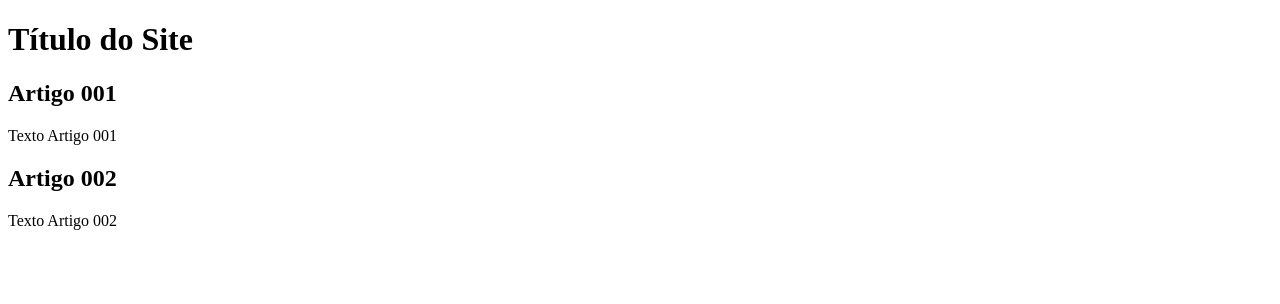
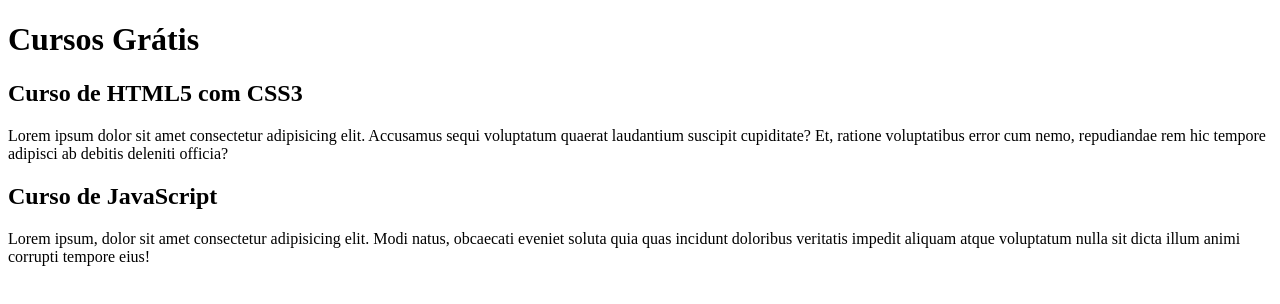
Before and after one commit to guilhermedevel/projeto-site, a plain HTML site: page index.html in a window 1280 px wide. Drawn offline with Linux system fonts and the light colour scheme.

Commit message:
comecei a escrever o conteúdo

```diff
--- a/index.html
+++ b/index.html
@@ -9,15 +9,15 @@
 <body>
     <main>
         <header>
-            <h1>Título do Site</h1>
+            <h1>Cursos Grátis</h1>
         </header>
         <article>
-            <h2>Artigo 001</h2>
-            <p>Texto Artigo 001</p>
+            <h2>Curso de HTML5 com CSS3</h2>
+            <p>Lorem ipsum dolor sit amet consectetur adipisicing elit. Accusamus sequi voluptatum quaerat laudantium suscipit cupiditate? Et, ratione voluptatibus error cum nemo, repudiandae rem hic tempore adipisci ab debitis deleniti officia?</p>
         </article>
         <article>
-            <h2>Artigo 002</h2>
-            <p>Texto Artigo 002</p>
+            <h2>Curso de JavaScript</h2>
+            <p>Lorem ipsum, dolor sit amet consectetur adipisicing elit. Modi natus, obcaecati eveniet soluta quia quas incidunt doloribus veritatis impedit aliquam atque voluptatum nulla sit dicta illum animi corrupti tempore eius!</p>
         </article>
     </main>
 </body>
```
